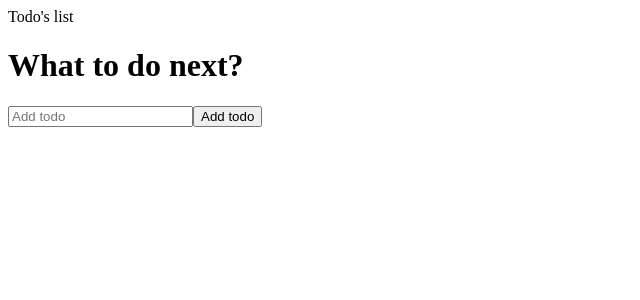
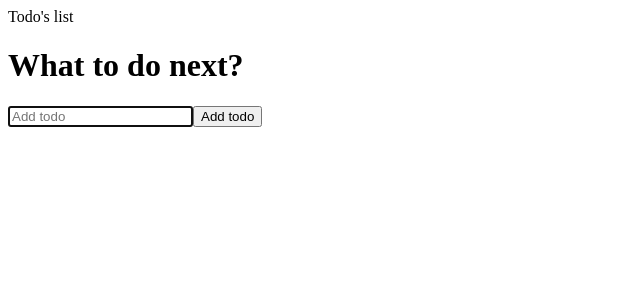
Before and after one commit to Fankyzene/todo-app-origindev, a React (Vite) app: page / in a window 1280 px wide. Shown: the top 300 px of the page, without its empty margins (0-640 px from the left). Built offline with nearby package versions, Linux system fonts and the light colour scheme.

Commit message:
updated edit button

```diff
--- a/components/TodoForm/TodoForm.js
+++ b/components/TodoForm/TodoForm.js
@@ -1,9 +1,14 @@
 import React from 'react'
-import { useState } from 'react'
+import { useState, useEffect, useRef } from 'react'
 import Todolist from '../TodoList/Todolist'
 
 function TodoForm(props, ...todos) {
-  const [input, setInput] = useState('')
+  const [input, setInput] = useState(props.edit ? props.edit.value : '')
+  const inputRef = useRef(null)
+
+  useEffect(() => {
+    inputRef.current.focus()
+  })
 
   const handleChange = (e) => {
     setInput(e.target.value)
@@ -21,6 +26,21 @@
 
   return (
     <form className="todo-form" onSubmit={handleSubmit}>
+      {props.edit ? (
+        <>
+          <input
+            type="text"
+            placeholder="Update your item"
+            value={input}
+            name="text"
+            className="todo-input edit"
+            onChange={handleChange}
+            ref={inputRef}
+          />
+          <button className="todo-button edit">Update</button>
+        </>
+      ) : (
+        <>
           <input
             type="text"
             placeholder="Add todo"
@@ -28,8 +48,12 @@
             name="text"
             className="todo-input"
             onChange={handleChange}
-      ></input>
+            ref={inputRef}
+          />
+
           <button className="todo-button">Add todo</button>
+        </>
+      )}
     </form>
   )
 }
```
Also changed, not shown: 2 other files (tests, documents, lock files or other folders). Lines whose indentation alone changed are shown as unchanged.
